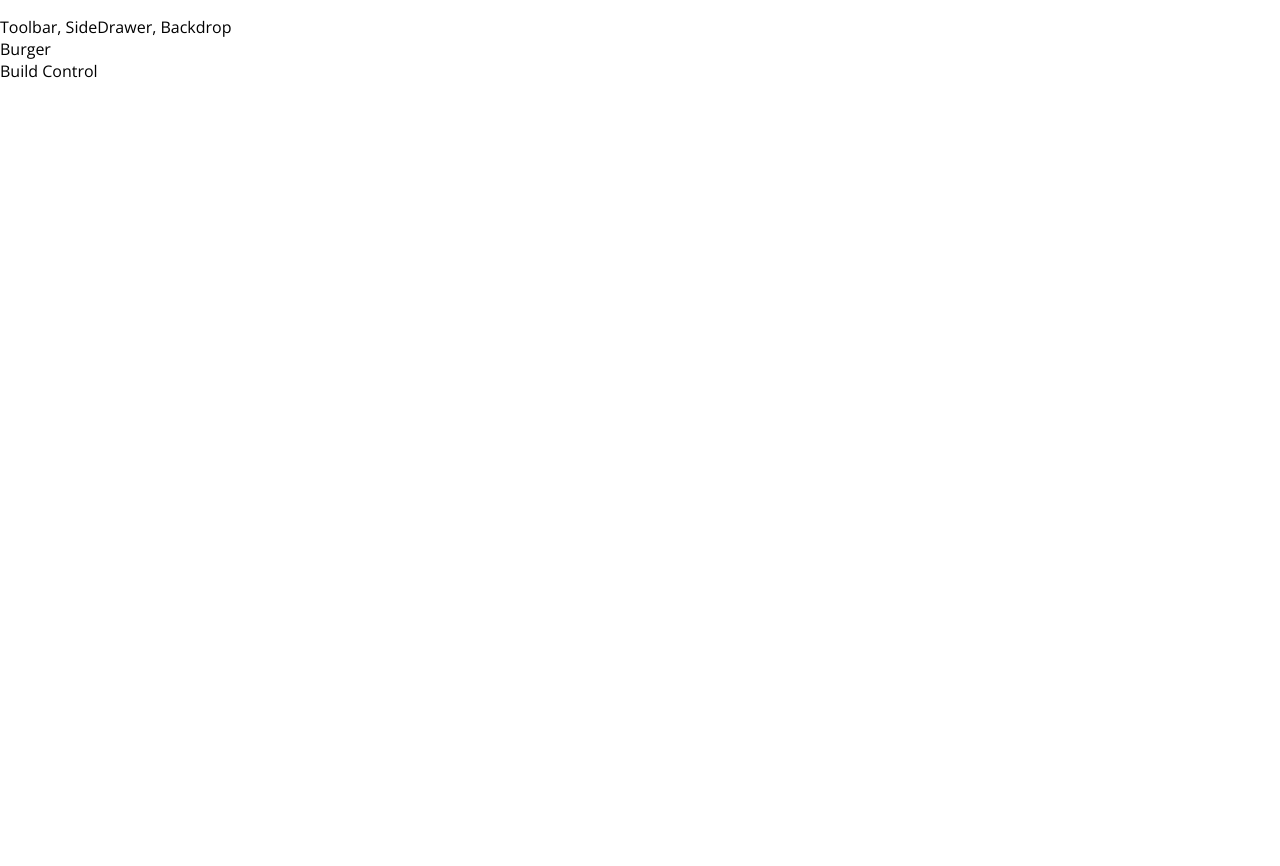
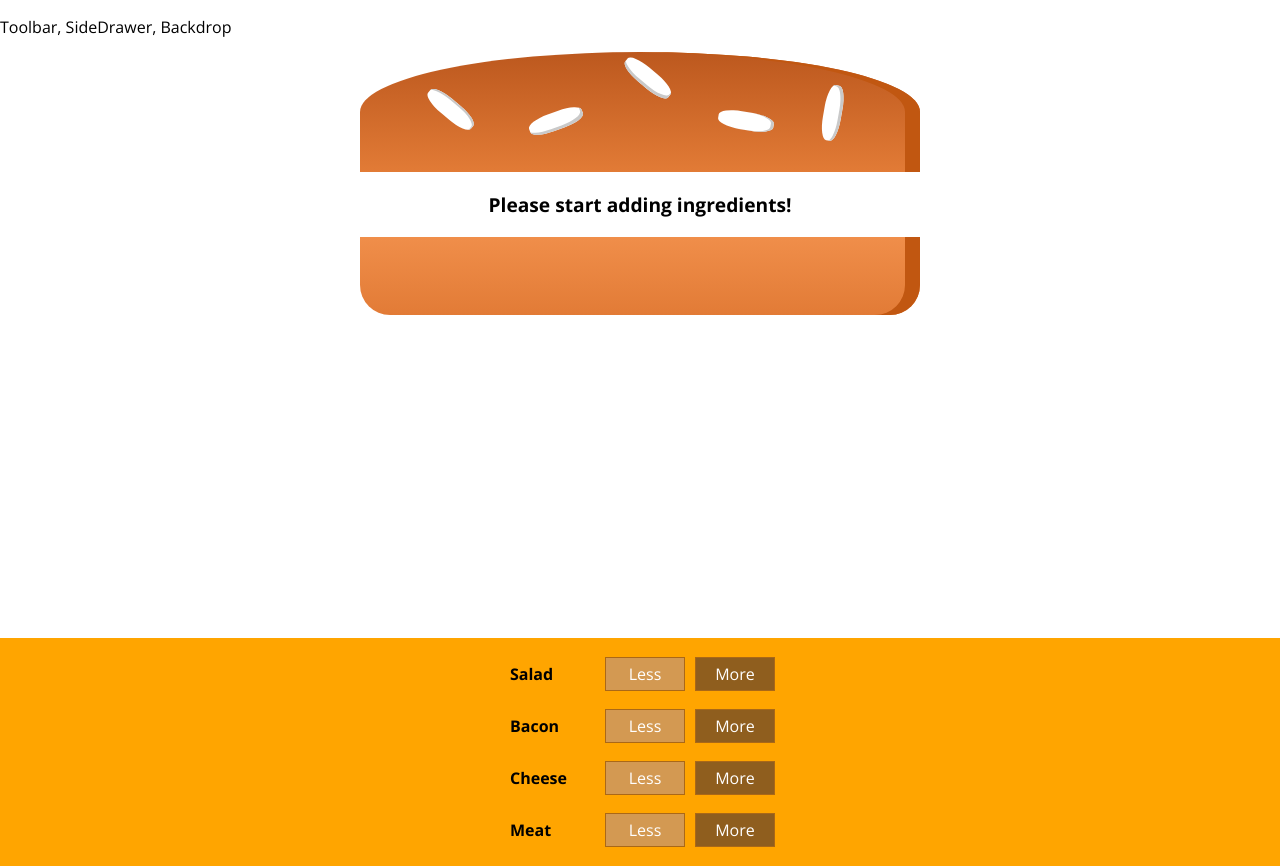
Before and after one commit to sukheja-varun/react-burger, a React (Create React App) app: page / in a window 1280 px wide. Before the commit the page ends 800 px from the top, so only its background shows below. Built offline with nearby package versions, Linux system fonts and the light colour scheme.

Commit message:
completed burger module

```diff
--- a/package.json
+++ b/package.json
@@ -7,6 +7,7 @@
     "@testing-library/react": "^9.5.0",
     "@testing-library/user-event": "^7.2.1",
     "node-sass": "^4.13.1",
+    "prop-types": "^15.7.2",
     "react": "^16.13.0",
     "react-dom": "^16.13.0",
     "react-scripts": "3.4.0"
--- /dev/null
+++ b/src/components/Burger/BuildControls/BuildControl/BuildControl.js
@@ -0,0 +1,24 @@
+import React from 'react';
+import { string, func } from 'prop-types';
+
+import classes from './BuildControl.module.scss';
+
+const buildControl = props => (
+  <div className={classes.BuildControl}>
+    <div className={classes.Label}>{props.label}</div>
+    <button className={classes.Less} onClick={props.onRemoveClick}>
+      Less
+    </button>
+    <button className={classes.More} onClick={props.onAddClick}>
+      More
+    </button>
+  </div>
+);
+
+buildControl.propTypes = {
+  label: string.isRequired,
+  onAddClick: func.isRequired,
+  onRemoveClick: func.isRequired
+};
+
+export default buildControl;
--- /dev/null
+++ b/src/components/Burger/BuildControls/BuildControl/BuildControl.module.scss
@@ -0,0 +1,56 @@
+.BuildControl {
+    display: flex;
+    justify-content: space-between;
+    align-items: center;
+    margin: 5px 0;
+}
+
+.BuildControl button {
+    display: block;
+    font: inherit;
+    padding: 5px;
+    margin: 0 5px;
+    width: 80px;
+    border: 1px solid #AA6817;
+    cursor: pointer;
+    outline: none;
+}
+
+.BuildControl button:disabled {
+    background-color: #AC9980;
+    border: 1px solid #7E7365;
+    color: #ccc;
+    cursor: default;
+}
+
+.BuildControl button:hover:disabled {
+    background-color: #AC9980;
+    color: #ccc;
+    cursor: not-allowed;
+}
+
+.Label {
+    padding: 10px;
+    font-weight: bold;
+    width: 80px;
+}
+
+.BuildControl .Less {
+    background-color: #D39952;
+    color: white;
+}
+
+.BuildControl .More {
+    background-color: #8F5E1E;
+    color: white;
+}
+
+.BuildControl .Less:hover, .BuildControl .Less:active {
+    background-color: #DAA972;
+    color: white;
+}
+
+.BuildControl .More:hover,.BuildControl .More:active {
+    background-color: #99703F;
+    color: white;
+}
--- /dev/null
+++ b/src/components/Burger/BuildControls/BuildControls.js
@@ -0,0 +1,32 @@
+import React from 'react';
+
+import Classes from './BuildControls.module.scss';
+import BuildControl from './BuildControl/BuildControl';
+import { func } from 'prop-types';
+
+const controls = [
+  { label: 'Salad', type: 'salad' },
+  { label: 'Bacon', type: 'bacon' },
+  { label: 'Cheese', type: 'cheese' },
+  { label: 'Meat', type: 'meat' }
+];
+
+const buildControls = props => (
+  <div className={Classes.BuildControls}>
+    {controls.map(ctrl => (
+      <BuildControl
+        key={ctrl.label}
+        label={ctrl.label}
+        onAddClick={() => props.ingredientAdded(ctrl.type)}
+        onRemoveClick={() => props.ingredientRemoved(ctrl.type)}
+      />
+    ))}
+  </div>
+);
+
+buildControls.propTypes = {
+  ingredientAdded: func.isRequired,
+  ingredientRemoved: func.isRequired
+};
+
+export default buildControls;
--- /dev/null
+++ b/src/components/Burger/BuildControls/BuildControls.module.scss
@@ -0,0 +1,10 @@
+.BuildControls {
+  width: 100%;
+  background-color: orange;
+  display: flex;
+  flex-direction: column;
+  align-items: center;
+  box-shadow: 0 2px 1px #ccc;
+  margin: auto;
+  padding: 10px 0px;
+}
--- /dev/null
+++ b/src/components/Burger/Burger.js
@@ -0,0 +1,30 @@
+import React from 'react';
+import BurgerIngredient from './BurgerIngredient/BurgerIngredient';
+
+import classes from './Burger.module.scss';
+
+const burger = props => {
+  let dynamicIngredients = [];
+  for (const key in props.ingredients) {
+    if (props.ingredients.hasOwnProperty(key)) {
+      for (let index = 0; index < props.ingredients[key]; index++) {
+        dynamicIngredients.push(
+          <BurgerIngredient key={key + '-' + index} type={key} />
+        );
+      }
+    }
+  }
+  if (!dynamicIngredients.length) {
+    dynamicIngredients = <p>Please start adding ingredients!</p>;
+  }
+
+  return (
+    <div className={classes.Burger}>
+      <BurgerIngredient type="bread-top" />
+      {dynamicIngredients}
+      <BurgerIngredient type="bread-bottom" />
+    </div>
+  );
+};
+
+export default burger;
--- /dev/null
+++ b/src/components/Burger/Burger.module.scss
@@ -0,0 +1,30 @@
+.Burger {
+    width: 100%;
+    margin: auto;
+    height: 250px;
+    overflow: scroll;
+    text-align: center;
+    font-weight: bold;
+    font-size: 1.2rem;
+}
+
+@media (min-width: 500px) and (min-height: 400px) {
+    .Burger {
+        width: 350px;
+        height: 300px;
+    }
+}
+
+@media (min-width: 500px) and (min-height: 401px) {
+    .Burger {
+        width: 450px;
+        height: 400px;
+    }
+}
+
+@media (min-width: 1000px) and (min-height: 700px) {
+    .Burger {
+        width: 700px;
+        height: 600px;
+    }
+}
--- /dev/null
+++ b/src/components/Burger/BurgerIngredient/BurgerIngredient.css
@@ -0,0 +1,113 @@
+.BreadBottom {
+    height: 13vh;
+    width: 80vh;
+    background: linear-gradient(#F08E4A, #e27b36);
+    border-radius: 0 0 30px 30px;
+    box-shadow: inset -15px 0 #c15711;
+    margin: 2% auto;
+}
+
+.BreadTop {
+    height: 20vh;
+    width: 80vh;
+    background: linear-gradient(#bc581e, #e27b36);
+    border-radius: 50% 50% 0 0;
+    box-shadow: inset -15px 0 #c15711;
+    margin: 2% auto;
+    position: relative;
+}
+
+.Seeds1 {
+    width: 10vh;
+    height: 15vh;
+    position: absolute;
+    background-color: white;
+    left: 30%;
+    top: 50%;
+    border-radius: 40%;
+    transform: rotate(-20deg);
+    box-shadow: inset -2px -3px #c9c9c9;
+}
+
+.Seeds1:after {
+    content: "";
+    width: 100vh;
+    height: 100vh;
+    position: absolute;
+    background-color: white;
+    left: -170%;
+    top: -260%;
+    border-radius: 40%;
+    transform: rotate(60deg);
+    box-shadow: inset -1px 2px #c9c9c9;
+  }
+
+.Seeds1:before {
+    content: "";
+    width: 100vh;
+    height: 100vh;
+    position: absolute;
+    background-color: white;
+    left: 180%;
+    top: -50%;
+    border-radius: 40%;
+    transform: rotate(60deg);
+    box-shadow: inset -1px -3px #c9c9c9;
+  }
+
+  .Seeds2 {
+    width: 10vh;
+    height: 15vh;
+    position: absolute;
+    background-color: white;
+    left: 64%;
+    top: 50%;
+    border-radius: 40%;
+    transform: rotate(10deg);
+    box-shadow: inset -3px 0 #c9c9c9;
+  }
+
+  .Seeds2:before {
+    content: "";
+    width: 100vh;
+    height: 100vh;
+    position: absolute;
+    background-color: white;
+    left: 150%;
+    top: -130%;
+    border-radius: 40%;
+    transform: rotate(90deg);
+    box-shadow: inset 1px 3px #c9c9c9;
+  }
+
+
+.Meat {
+    width: 80vh;
+    height: 8vh;
+    background: linear-gradient(#7f3608, #702e05);
+    margin: 2% auto;
+    border-radius: 15px;
+}
+
+.Cheese {
+    width: 90vh;
+    height: 4.5vh;
+    margin: 2% auto;
+    background: linear-gradient(#f4d004, #d6bb22);
+    border-radius: 20px;
+}
+
+.Salad {
+    width: 85vh;
+    height: 7vh;
+    margin: 2% auto;
+    background: linear-gradient(#228c1d, #91ce50);
+    border-radius: 20px;
+}
+
+.Bacon {
+    width: 80vh;
+    height: 3vh;
+    background: linear-gradient(#bf3813, #c45e38);
+    margin: 2% auto;
+}
--- /dev/null
+++ b/src/components/Burger/BurgerIngredient/BurgerIngredient.js
@@ -0,0 +1,44 @@
+import React from 'react';
+
+import PropTypes from 'prop-types';
+import classes from './BurgerIngredient.module.scss';
+
+const burgerIngredient = props => {
+  let ingredient = null;
+  switch (props.type) {
+    case 'bread-bottom':
+      ingredient = <div className={classes.BreadBottom}></div>;
+      break;
+    case 'bread-top':
+      ingredient = (
+        <div className={classes.BreadTop}>
+          <div className={classes.Seeds1}></div>
+          <div className={classes.Seeds2}></div>
+        </div>
+      );
+      break;
+    case 'meat':
+      ingredient = <div className={classes.Meat}></div>;
+      break;
+    case 'cheese':
+      ingredient = <div className={classes.Cheese}></div>;
+      break;
+    case 'bacon':
+      ingredient = <div className={classes.Bacon}></div>;
+      break;
+    case 'salad':
+      ingredient = <div className={classes.Salad}></div>;
+      break;
+
+    default:
+      ingredient = null;
+      break;
+  }
+  return ingredient;
+};
+
+burgerIngredient.propTypes = {
+  type: PropTypes.string.isRequired
+};
+
+export default burgerIngredient;
--- /dev/null
+++ b/src/components/Burger/BurgerIngredient/BurgerIngredient.module.scss
@@ -0,0 +1,119 @@
+.BreadBottom {
+  height: 100px;
+  width: 40px;
+  background: linear-gradient(#f08e4a, #e27b36);
+}
+
+
+.BreadBottom {
+  height: 13%;
+  width: 80%;
+  background: linear-gradient(#f08e4a, #e27b36);
+  border-radius: 0 0 30px 30px;
+  box-shadow: inset -15px 0 #c15711;
+  margin: 2% auto;
+}
+
+.BreadTop {
+  height: 20%;
+  width: 80%;
+  background: linear-gradient(#bc581e, #e27b36);
+  border-radius: 50% 50% 0 0;
+  box-shadow: inset -15px 0 #c15711;
+  margin: 2% auto;
+  position: relative;
+}
+
+.Seeds1 {
+  width: 10%;
+  height: 15%;
+  position: absolute;
+  background-color: white;
+  left: 30%;
+  top: 50%;
+  border-radius: 40%;
+  transform: rotate(-20deg);
+  box-shadow: inset -2px -3px #c9c9c9;
+}
+
+.Seeds1:after {
+  content: '';
+  width: 100%;
+  height: 100%;
+  position: absolute;
+  background-color: white;
+  left: -170%;
+  top: -260%;
+  border-radius: 40%;
+  transform: rotate(60deg);
+  box-shadow: inset -1px 2px #c9c9c9;
+}
+
+.Seeds1:before {
+  content: '';
+  width: 100%;
+  height: 100%;
+  position: absolute;
+  background-color: white;
+  left: 180%;
+  top: -50%;
+  border-radius: 40%;
+  transform: rotate(60deg);
+  box-shadow: inset -1px -3px #c9c9c9;
+}
+
+.Seeds2 {
+  width: 10%;
+  height: 15%;
+  position: absolute;
+  background-color: white;
+  left: 64%;
+  top: 50%;
+  border-radius: 40%;
+  transform: rotate(10deg);
+  box-shadow: inset -3px 0 #c9c9c9;
+}
+
+.Seeds2:before {
+  content: '';
+  width: 100%;
+  height: 100%;
+  position: absolute;
+  background-color: white;
+  left: 150%;
+  top: -130%;
+  border-radius: 40%;
+  transform: rotate(90deg);
+  box-shadow: inset 1px 3px #c9c9c9;
+}
+
+.Meat {
+  width: 80%;
+  height: 8%;
+  background: linear-gradient(#7f3608, #702e05);
+  margin: 2% auto;
+  border-radius: 15px;
+}
+
+.Cheese {
+  width: 90%;
+  height: 4.5%;
+  margin: 2% auto;
+  background: linear-gradient(#f4d004, #d6bb22);
+  border-radius: 20px;
+}
+
+.Salad {
+  width: 85%;
+  height: 7%;
+  margin: 2% auto;
+  background: linear-gradient(#228c1d, #91ce50);
+  border-radius: 20px;
+}
+
+.Bacon {
+  width: 80%;
+  height: 3%;
+  background: linear-gradient(#bf3813, #c45e38);
+  margin: 2% auto;
+}
--- a/src/containers/BurgerBuilder/BurgerBuilder.js
+++ b/src/containers/BurgerBuilder/BurgerBuilder.js
@@ -1,17 +1,44 @@
 import React, { Component } from 'react';
 
 import Aux from '../../hoc/Aux';
+import Burger from '../../components/Burger/Burger';
+import BuildControls from '../../components/Burger/BuildControls/BuildControls';
 
 class BurgerBuilder extends Component {
+  state = {
+    ingredients: {
+      salad: 0,
+      bacon: 0,
+      cheese: 0,
+      meat: 0
+    }
+  };
+
+  onAddIngredient = type => {
+    let ingredients = { ...this.state.ingredients };
+    ingredients[type]++;
+    this.setState({ ingredients });
+  };
+
+  onRemoveIngredient = type => {
+    let ingredients = { ...this.state.ingredients };
+    if (ingredients[type] > 0) {
+      ingredients[type]--;
+    }
+    this.setState({ ingredients });
+  };
+
   render() {
     return (
       <Aux>
-        <div>Burger</div>
-        <div>Build Control</div>
+        <Burger ingredients={this.state.ingredients} />
+        <BuildControls
+          ingredientAdded={this.onAddIngredient}
+          ingredientRemoved={this.onRemoveIngredient}
+        />
       </Aux>
     );
   }
 }
 
-
 export default BurgerBuilder;
```
